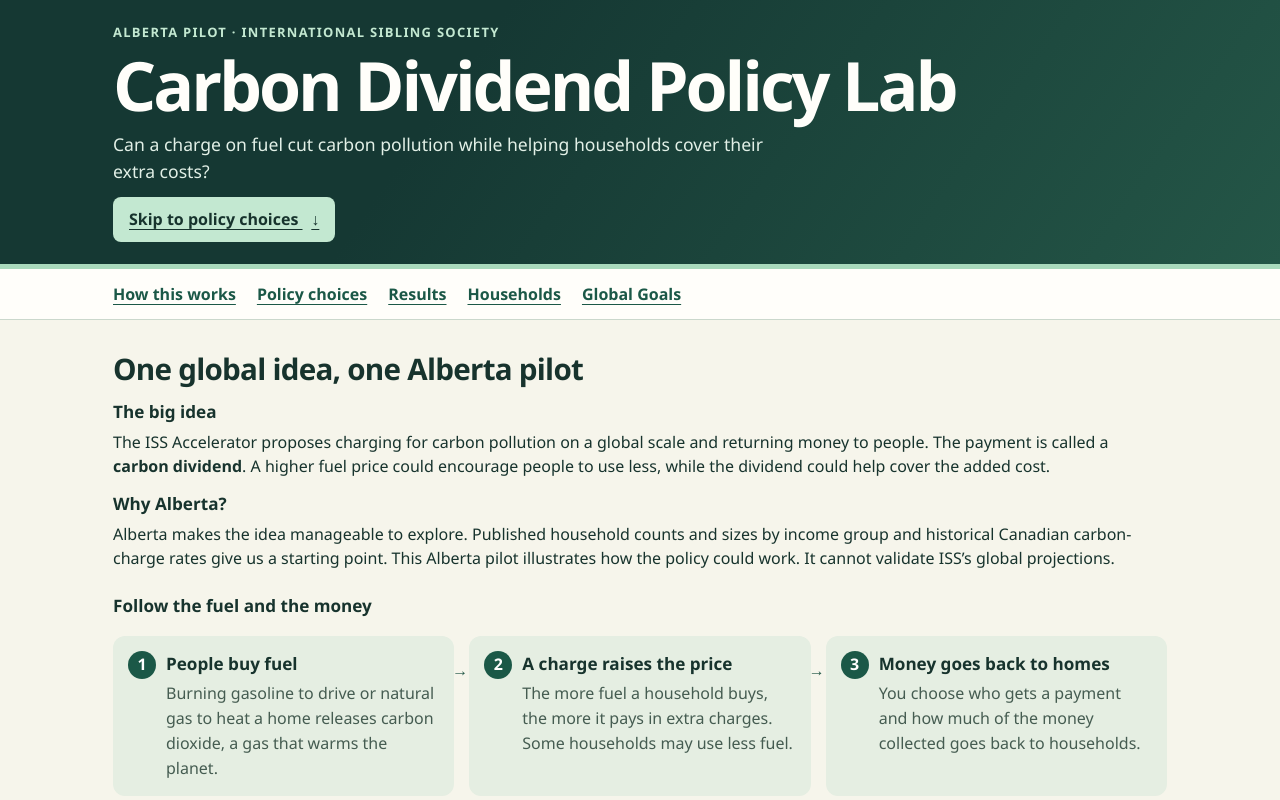
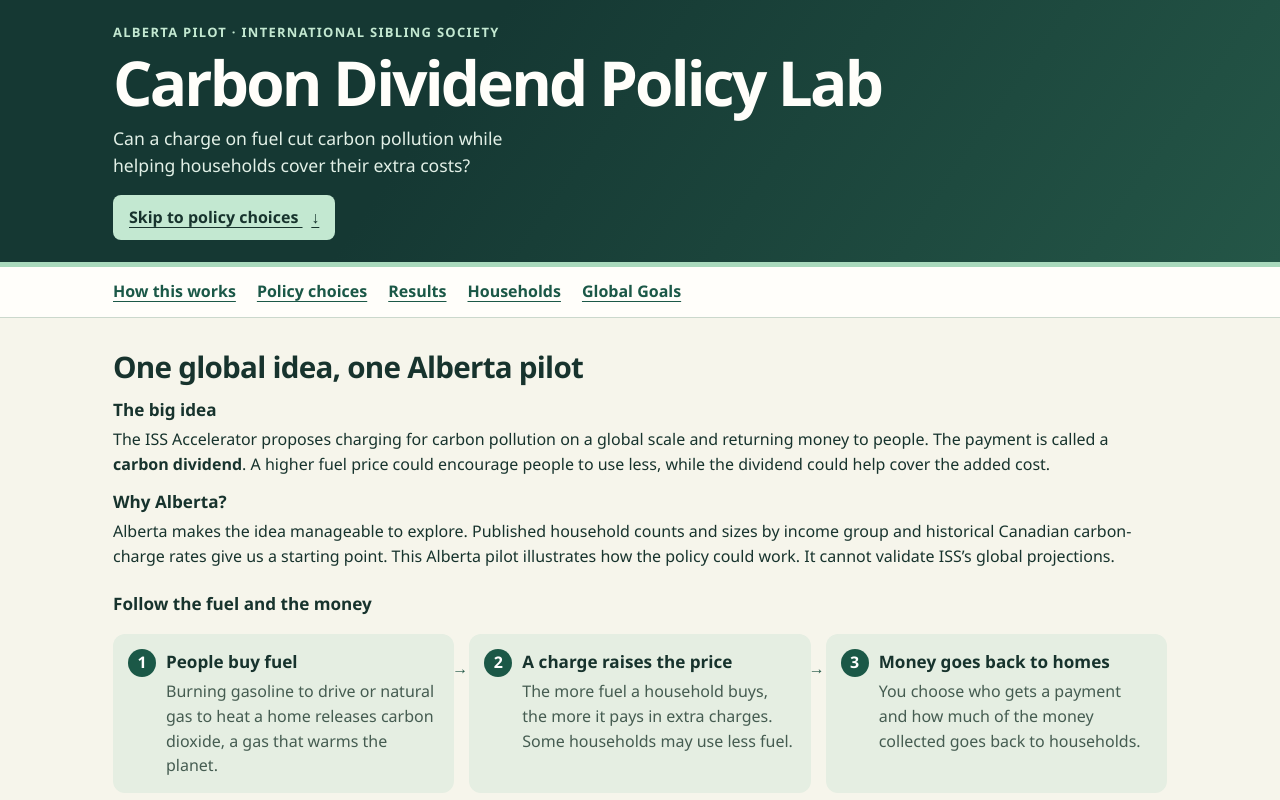
Before and after one commit to nateheller/carbon-dividend-policy-lab, a plain HTML site: page index.html in a window 1280 px wide. Shown: the top 800 px of the page. Drawn offline with Linux system fonts and the light colour scheme.

Commit message:
Improve responsive hero typography and spacing

```diff
--- a/lab.css
+++ b/lab.css
@@ -16,12 +16,12 @@ body { margin: 0; }
 .hero { background: linear-gradient(125deg, #153833 35%, #245647); color: #fffefa; border-bottom: 5px solid #a9d9bc; padding-block: 22px; }
 .eyebrow { color: #c3e8d1; font-size: .81rem; font-weight: 700; letter-spacing: .1em; text-transform: uppercase; }
 h1, h2, h3, p { margin: 0; }
-h1 { font-size: clamp(2.25rem, 6vw, 4.25rem); line-height: 1.04; letter-spacing: -.045em; margin-block: 8px 10px; text-wrap: balance; }
+h1 { font-size: clamp(2.25rem, 5.5vw, 3.875rem); line-height: 1.04; letter-spacing: -.045em; margin-block: 8px 10px; text-wrap: balance; }
 h2 { font-size: clamp(1.4rem, 3vw, 1.85rem); line-height: 1.18; letter-spacing: -.025em; }
 h3 { font-size: 1.07rem; }
-.hero p:not(.eyebrow) { max-width: 68ch; color: #e2f0e7; font-size: 1.1rem; }
+.hero p:not(.eyebrow) { max-width: 58ch; color: #e2f0e7; font-size: 1.1rem; text-wrap: balance; }
 a { color: var(--green); text-underline-offset: .22em; }
-.hero-link { display: inline-block; margin-top: 12px; padding: 10px 16px; background: #c3e8d1; color: var(--ink); border-radius: 8px; font-weight: 700; }
+.hero-link { display: inline-block; margin-top: 16px; padding: 10px 16px; background: #c3e8d1; color: var(--ink); border-radius: 8px; font-weight: 700; }
 .hero-link span { margin-left: .55em; }
 .skip { position: absolute; left: 12px; top: 12px; transform: translateY(-200%); padding: 8px; background: white; }
 .skip:focus { transform: none; }
```
